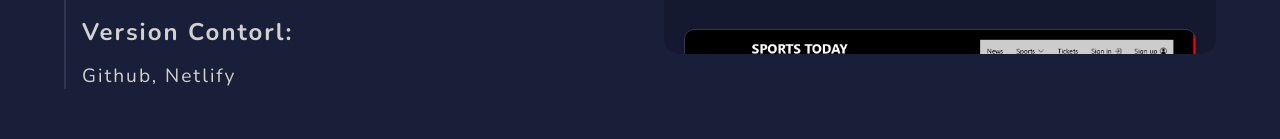
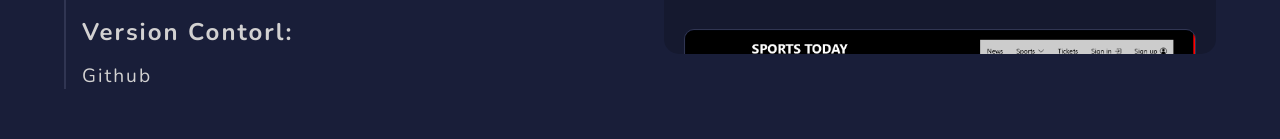
Before and after one commit to lela-akiashvili/MyPortfolio, an Angular app: page /home in a window 1280 px wide. Shown: the part 919-1058 px from the top of the page. Built offline with nearby package versions, Linux system fonts and the light colour scheme.

Commit message:
Update home.component.html

```diff
--- a/src/app/features/home/home.component.html
+++ b/src/app/features/home/home.component.html
@@ -24,7 +24,7 @@
         <h3>Framework:</h3>
         <p>Angular, Bootstrap</p>
         <h3>Version Contorl:</h3>
-        <p>Github, Netlify</p>
+        <p>Github</p>
       </div>
     </div>
     <div>
```
